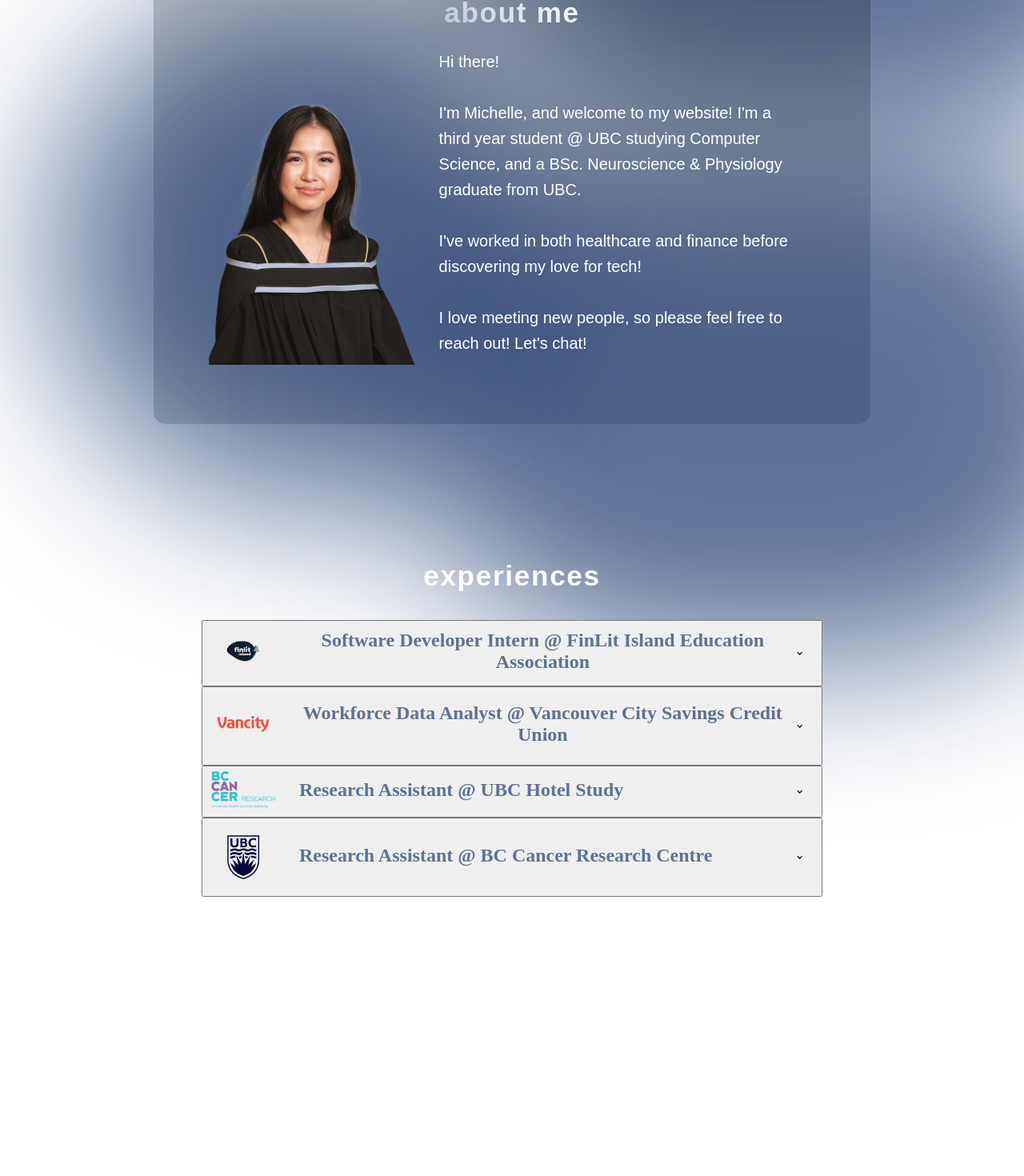
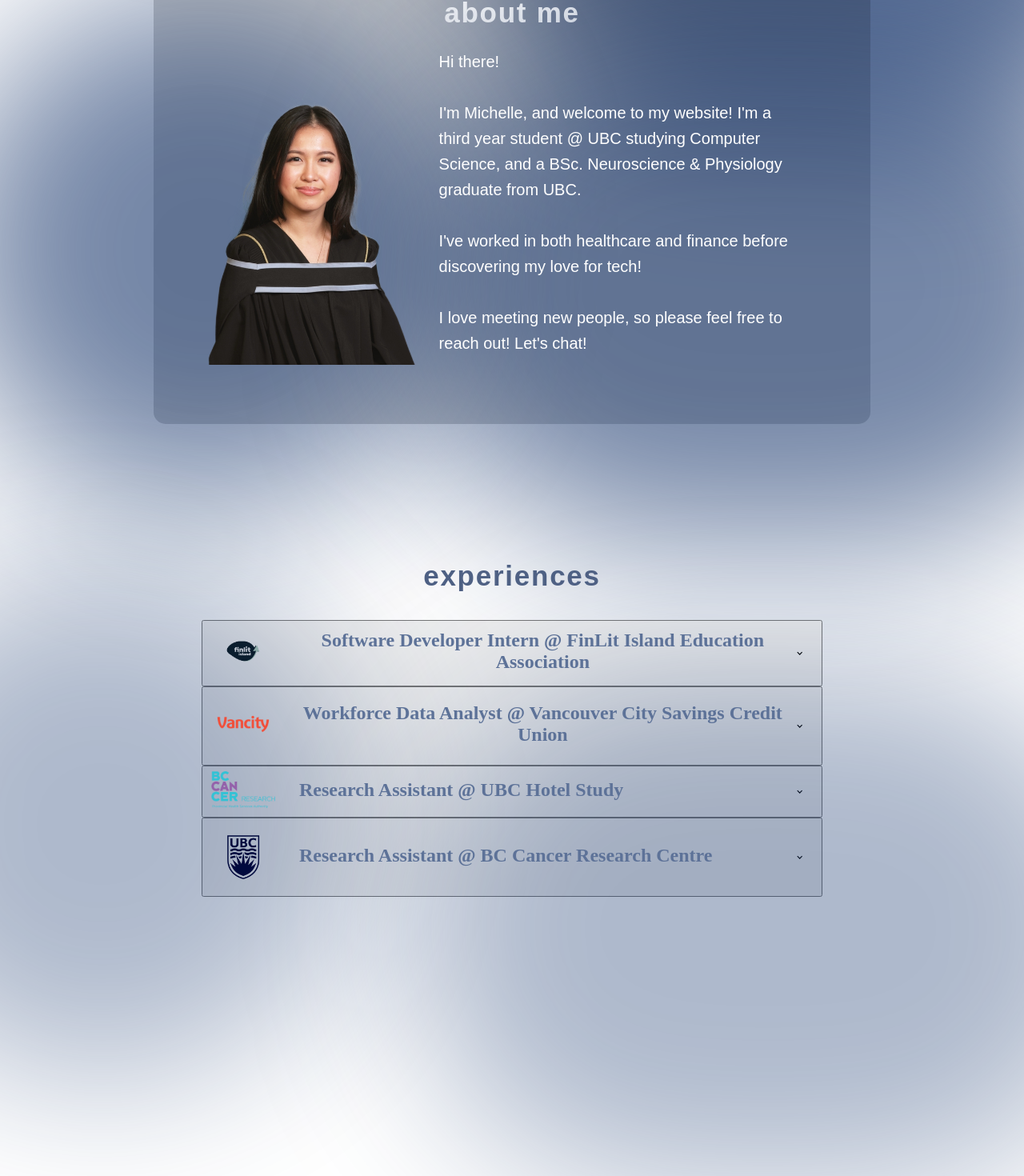
Before and after one commit to michellejslei/michellejslei, a React (Vite) app in the folder personal-portfolio/: page / in a window 1280 px wide. Shown: the part 870-2340 px from the top of the page at 80% size. Before the commit the page ends 2051 px from the top, so only its background shows below. Built offline with nearby package versions, Linux system fonts and the light colour scheme; a web font is replaced by a local one.

Commit message:
top bottom blur on experience page added

```diff
--- a/personal-portfolio/src/components/About/About.module.css
+++ b/personal-portfolio/src/components/About/About.module.css
@@ -104,9 +104,9 @@
     min-width: 350px;
     min-height: 350px;
     top: 56px;
-    left: -10vw;
+    left: -20vw;
     border-radius: 764px;
-    background: rgba(25, 55, 109, 0.7);
+    background: rgba(25, 55, 109, 0.6);
     filter: blur(100px);
     z-index: 0;
 }
@@ -117,10 +117,10 @@
     height: 50vw;
     min-width: 250px;
     min-height: 350px;
-    top: 246px;
+    top: 100px;
     right: -25vw;
     border-radius: 764px;
-    background: rgba(25, 55, 109, 0.7);
+    background: rgba(25, 55, 109, 0.6);
     filter: blur(100px);
     z-index: 0;
 }
--- a/personal-portfolio/src/components/Experience/Experience.jsx
+++ b/personal-portfolio/src/components/Experience/Experience.jsx
@@ -222,6 +222,8 @@ const Experience = ({ id }) => {
         })}
       </Accordion>
     </Box>
+    <div className={styles.topBlur} />
+    <div className={styles.bottomBlur} />
     </section>
   );
 };
--- a/personal-portfolio/src/components/Experience/Experience.module.css
+++ b/personal-portfolio/src/components/Experience/Experience.module.css
@@ -37,7 +37,7 @@
 
 .title {
     /* color: var(--color-text); */
-    color: white;
+    color: #506285;
     font-size: 35px;
     font-weight: 700;
     font-family: 'TanMeringue', sans-serif;
@@ -56,12 +56,41 @@
     transition: background-color 0.3s ease;
     border-radius: 8px;
     margin-bottom: 5px;
+    z-index: 1;
 }
 
 .jobTitle:hover {
-    background-color: rgba(12, 12, 12, 0.1); /* Darker background on hover */
+    background-color: rgba(25, 55, 109, 0.1); /* Darker background on hover */
 }
 
 .location {
     margin-top: 15px;
 }
+
+.topBlur {
+    position: absolute;
+    width: 50vw;
+    height: 50vw;
+    min-width: 350px;
+    min-height: 350px;
+    top: 70px;
+    left: -30vw;
+    border-radius: 764px;
+    background: rgba(25, 55, 109, 0.35);
+    filter: blur(100px);
+    z-index: 0;
+}
+
+.bottomBlur {
+    position: absolute;
+    width: 70vw;
+    height: 50vw;
+    min-width: 250px;
+    min-height: 350px;
+    top: 200px;
+    right: -25vw;
+    border-radius: 764px;
+    background: rgba(25, 55, 109, 0.35);
+    filter: blur(100px);
+    z-index: 0;
+}
```
